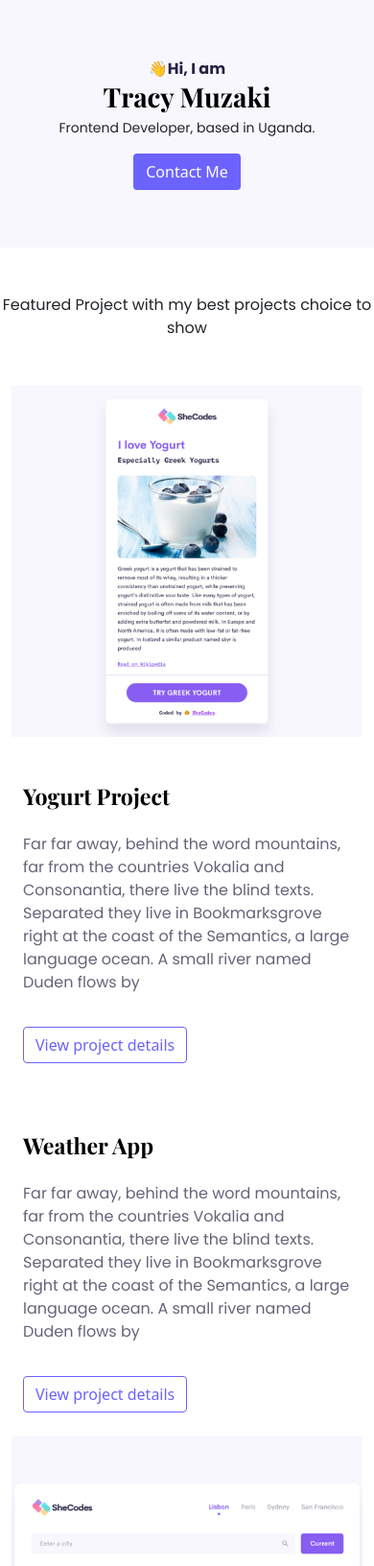
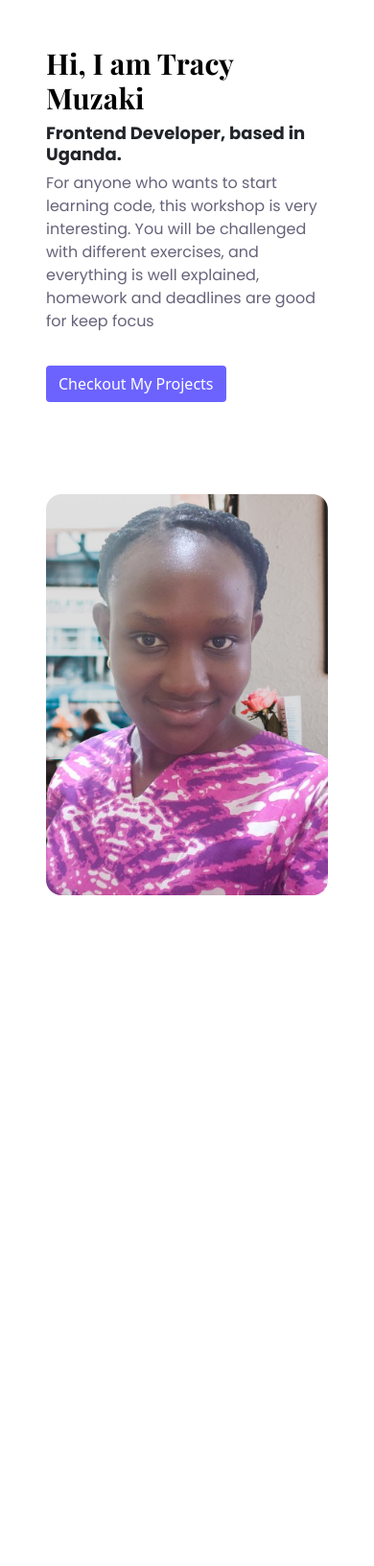
Before and after one commit to tracymuzaki/portfolio-project, a plain HTML site: page index.html in a window 390 px wide. Shown: the top 1632 px of the page at 96% size. After the commit the page ends 981 px from the top, so only its background shows below. Drawn offline with nearby package versions, Linux system fonts and the light colour scheme; a web font is replaced by a local one.

Commit message:
create portfolio about page

```diff
--- a/index.html
+++ b/index.html
@@ -4,7 +4,7 @@
 <head>
     <meta charset="UTF-8">
     <meta name="viewport" content="width=device-width, initial-scale=1.0">
-    <title>Tracy Portfolio</title>
+    <title>About me</title>
     <link rel="stylesheet" href="/styles/portfolio.css">
     <link href="https://cdn.jsdelivr.net/npm/bootstrap@5.3.3/dist/css/bootstrap.min.css" rel="stylesheet"
         integrity="sha384-QWTKZyjpPEjISv5WaRU9OFeRpok6YctnYmDr5pNlyT2bRjXh0JMhjY6hW+ALEwIH" crossorigin="anonymous">
@@ -20,66 +20,22 @@
 </head>
 
 <body>
-    <div class="container hero text-center">
-        <p>👋Hi, I am</p>
-        <h1>Tracy Muzaki</h1>
-        <h2>Frontend Developer, based in Uganda.</h2>
-        <a href="#" class="btn btn-branding">Contact me</a>
-    </div>
-    <p class="text-center mt-5">Featured Project with my best projects choice to show</p>
-    <div class="container mt-5">
-        <div class="row mb-5">
-            <div class="col-sm-6">
-                <img src="/images/yogurt-app.png" alt="yogurt-app" class="img-fluid">
+    <div class="container about-section">
+        <div class="row">
+            <div class="col-lg-6 p-5">
+                <h1>Hi, I am Tracy Muzaki</h1>
+                <h2>Frontend Developer, based in Uganda.</h2>
+                <p class="mb-4">For anyone who wants to start learning code, this workshop is very interesting. You will
+                    be
+                    challenged
+                    with
+                    different exercises, and everything is well explained, homework and deadlines are good for keep
+                    focus
+                </p>
+                <a href="#" class="btn btn-branding">Checkout my projects</a>
             </div>
-            <div class="col-sm-6 p-4 pt-5">
-                <h3 class="mb-4">Yogurt Project</h3>
-                <p class="mb-4 project-detail">Far far away, behind the word mountains, far from the countries Vokalia
-                    and Consonantia,
-                    there live the
-                    blind
-                    texts.
-                    Separated they live in Bookmarksgrove right at the coast of the Semantics, a large language ocean. A
-                    small
-                    river named
-                    Duden flows by</p>
-                <a href="#" class="btn btn-branding-outline">View project details</a>
-            </div>
-        </div>
-        <div class="row mb-5">
-            <div class="col-sm-6 p-4 pt-0 p-md-4 pt-md-5">
-                <h3 class="mb-4">Weather App</h3>
-                <p class="mb-4 project-detail">Far far away, behind the word mountains, far from the countries Vokalia
-                    and Consonantia,
-                    there live the
-                    blind
-                    texts.
-                    Separated they live in Bookmarksgrove right at the coast of the Semantics, a large language ocean. A
-                    small
-                    river named
-                    Duden flows by</p>
-                <a href="#" class="btn btn-branding-outline">View project details</a>
-            </div>
-            <div class="col-sm-6">
-                <img src="/images/weather-app.png" alt="weather-app" class="img-fluid">
-            </div>
-        </div>
-        <div class="row mb-5">
-            <div class="col-sm-6">
-                <img src="/images/dictionary-app.png" alt="dictionary-app" class="img-fluid">
-            </div>
-            <div class="col-sm-6 p-4 pt-5 project-description">
-                <h3 class="mb-4">Dictionary App</h3>
-                <p class="mb-4 project-detail">Far far away, behind the word mountains, far from the countries Vokalia
-                    and Consonantia,
-                    there live the
-                    blind
-                    texts.
-                    Separated they live in Bookmarksgrove right at the coast of the Semantics, a large language ocean. A
-                    small
-                    river named
-                    Duden flows by</p>
-                <a href="#" class="btn btn-branding-outline">View project details</a>
+            <div class="col-lg-6 p-5">
+                <img src="/images/tracy.png" alt="my-photo" class="img-fluid rounded-4">
             </div>
         </div>
     </div>
```
Also changed, not shown: about.html (deleted, +0 -44 lines), images/dictionary-app.png (deleted), images/weather-app.png (deleted), images/yogurt-app.png (deleted), 1 other file.
